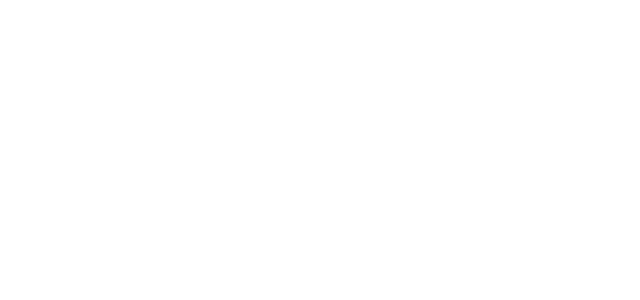
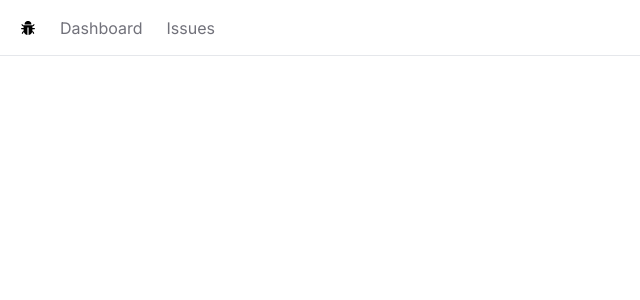
Before and after one commit to just-spliff/issue-tracker, a Next.js app: page / in a window 1280 px wide. Shown: the top 300 px of the page, without its empty margins (0-640 px from the left). Built offline with nearby package versions, Linux system fonts and the light colour scheme.

Commit message:
build the navbar

```diff
--- /dev/null
+++ b/app/Navbar.tsx
@@ -0,0 +1,27 @@
+import Link from 'next/link'
+import React from 'react'
+import {AiFillBug} from 'react-icons/ai'
+
+const Navbar = () => {
+
+    const links = [
+        {label: 'Dashboard', href: '/'},
+        {label: 'Issues', href: '/issues'}
+    ]
+
+  return (
+    <nav className='flex space-x-6 border-b mb-5 px-5 h-14 items-center'>
+        <Link href="/"><AiFillBug/></Link>
+        <ul className='flex space-x-6'>
+            {links.map(link =>
+                <Link key={link.href} href={link.href}
+                    className='text-zinc-500 hover:text-zinc-800 transition-colors'>
+                    {link.label}
+                </Link>
+            )}
+        </ul>
+    </nav>
+  )
+}
+
+export default Navbar
--- a/app/layout.tsx
+++ b/app/layout.tsx
@@ -1,6 +1,7 @@
 import type { Metadata } from 'next'
 import { Inter } from 'next/font/google'
 import './globals.css'
+import Navbar from './Navbar'
 
 const inter = Inter({ subsets: ['latin'] })
 
@@ -16,7 +17,12 @@
 }) {
   return (
     <html lang="en">
-      <body className={inter.className}>{children}</body>
+      <body className={inter.className}>
+        <Navbar/>
+        <main>
+          {children}
+        </main>
+      </body>
     </html>
   )
 }
```
Also changed, not shown: package.json (+5 -4 lines), 1 other file (tests, documents, lock files or other folders).
